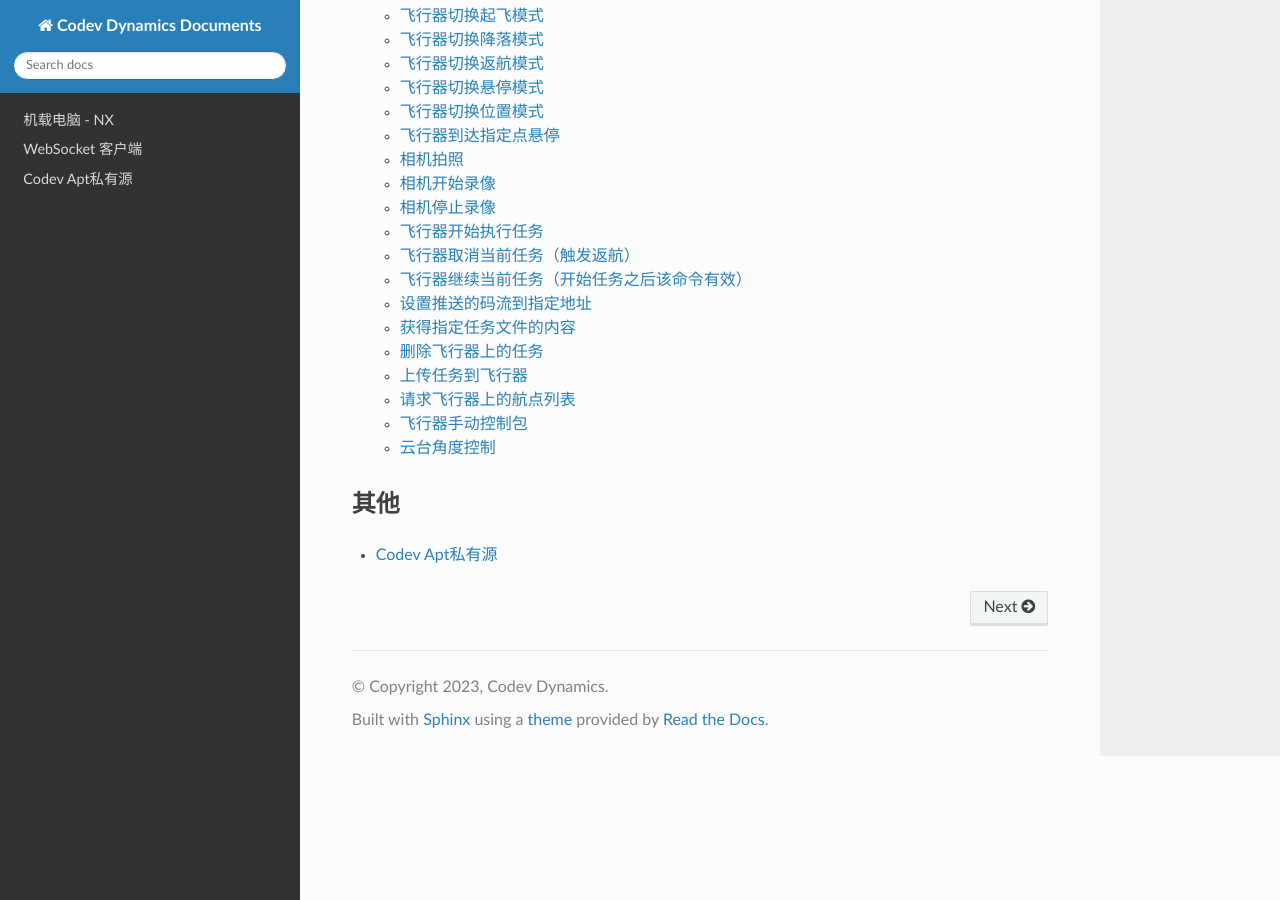
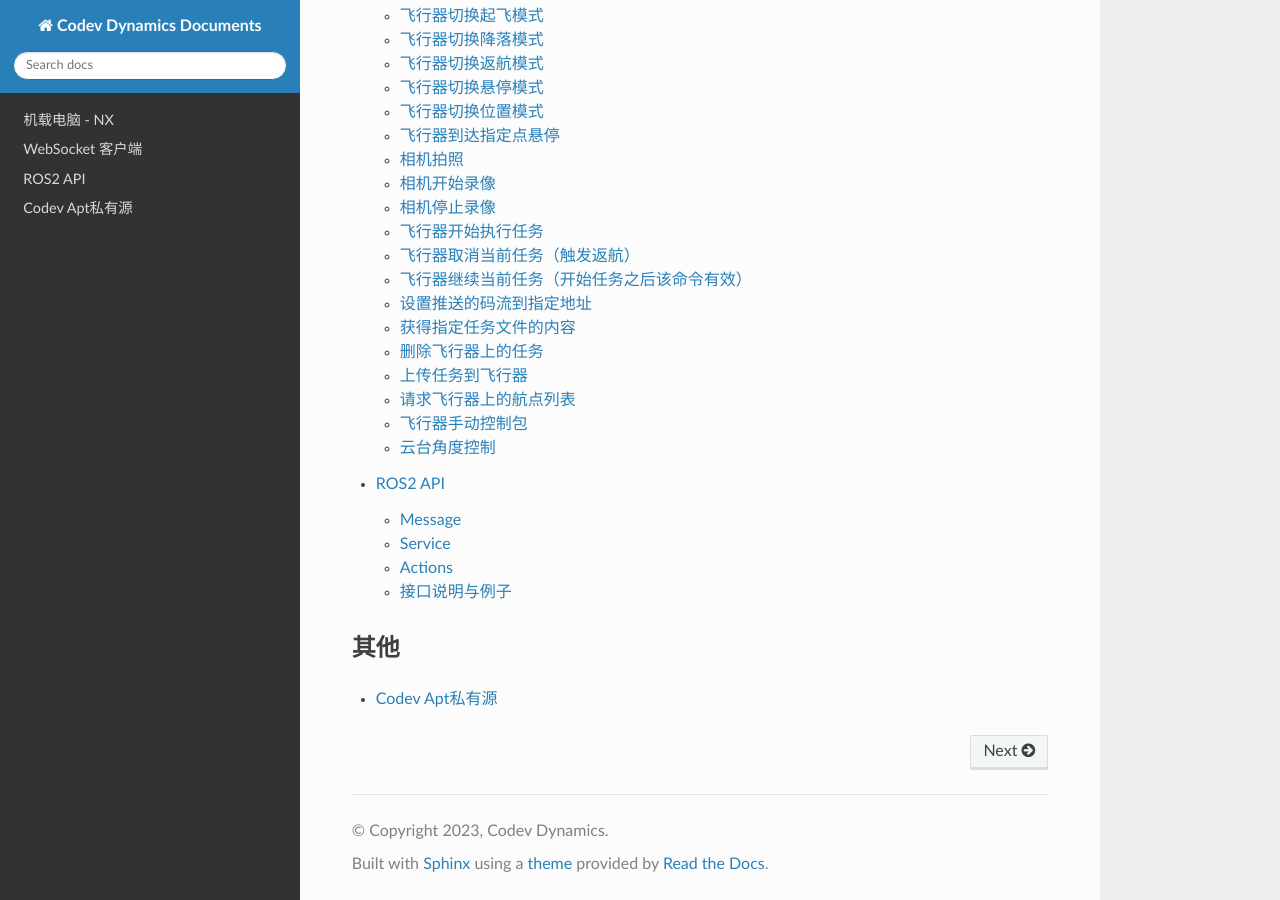
Before and after one commit to CodevDynamics/Docs, a Sphinx documentation site: the page built from source/index.rst, in a window 1280 px wide and 900 px high, scrolled down 572 px. Built offline with Sphinx 7.4.7 and the Read the Docs theme 2.0.0, drawn with Linux system fonts in a browser that asks for light colours; part of the change alters nothing that is shown.

```diff
--- a/source/conf.py
+++ b/source/conf.py
@@ -17,13 +17,13 @@ release = '1.0.1'
 # https://www.sphinx-doc.org/en/master/usage/configuration.html#general-configuration
 
 extensions = [
-    'sphinxcontrib.plantuml'
+    'sphinxcontrib.plantuml',
+    'sphinxcontrib.ros'
 ]
 
 templates_path = ['_templates']
 exclude_patterns = []
-
-
+ros_base_path = [ './interface/CodevRos']
 
 # -- Options for HTML output -------------------------------------------------
 # https://www.sphinx-doc.org/en/master/usage/configuration.html#options-for-html-output
--- a/source/index.rst
+++ b/source/index.rst
@@ -4,7 +4,7 @@
    contain the root `toctree` directive.
 
 Welcome to Codev Dynamics's documentation!
-=====================================
+============================================
 
 AQUILA I
 -----------------------
@@ -17,6 +17,7 @@ AQUILA I
    :maxdepth: 2
 
    interface/websocket.rst
+   interface/rosapi.rst
 
 其他
 -----------------------
--- /dev/null
+++ b/source/interface/rosapi.rst
@@ -0,0 +1,95 @@
+ROS2 API
+=====================================
+    运行在机载设备上的 ROS2 节点，可用于控制飞机、机库、相机以及一些其他工具。
+
+Message
+-----------------------
+
+* :ros:msg:`codev_msgs/AirportStatus`
+* :ros:msg:`codev_msgs/AutopilotTelemetry`
+* :ros:msg:`codev_msgs/CameraTelemetry`
+* :ros:msg:`codev_msgs/ComputerStatus`
+* :ros:msg:`codev_msgs/MissionProgress`
+* :ros:msg:`codev_msgs/MissionStatus`
+
+.. ros:automessage:: codev_msgs/AirportStatus
+   :raw: tail
+   :field-comment: right1
+
+.. ros:automessage:: codev_msgs/AutopilotTelemetry
+   :raw: tail
+   :field-comment: right1
+
+.. ros:automessage:: codev_msgs/CameraTelemetry
+   :raw: tail
+   :field-comment: right1
+
+.. ros:automessage:: codev_msgs/ComputerStatus
+   :raw: tail
+   :field-comment: right1
+
+.. ros:automessage:: codev_msgs/MissionProgress
+   :raw: tail
+   :field-comment: right1
+
+.. ros:automessage:: codev_msgs/MissionStatus
+   :raw: tail
+   :field-comment: right1
+
+
+Service
+-----------------------
+
+* :ros:srv:`codev_msgs/AirportAtomic`
+* :ros:srv:`codev_msgs/AutopilotAtomic`
+* :ros:srv:`codev_msgs/CurrentPlan`
+* :ros:srv:`codev_msgs/MissionPaths`
+
+.. ros:autoservice:: codev_msgs/AirportAtomic
+   :raw: tail
+   :field-comment: right1
+
+.. ros:autoservice:: codev_msgs/AutopilotAtomic
+   :raw: tail
+   :field-comment: right1
+
+.. ros:autoservice:: codev_msgs/CurrentPlan
+   :raw: tail
+   :field-comment: right1
+
+.. ros:autoservice:: codev_msgs/MissionPaths
+   :raw: tail
+   :field-comment: right1
+
+Actions
+-----------------------
+
+* :ros:action:`codev_msgs/AirportAtomic`
+* :ros:action:`codev_msgs/AirportCombinations`
+* :ros:action:`codev_msgs/MissionAction`
+* :ros:action:`codev_msgs/MissionDownload`
+* :ros:action:`codev_msgs/MissionUpload`
+
+.. ros:autoaction:: codev_msgs/AirportAtomic
+   :raw: tail
+   :field-comment: right1
+
+.. ros:autoaction:: codev_msgs/AirportCombinations
+   :raw: tail
+   :field-comment: right1
+
+.. ros:autoaction:: codev_msgs/MissionAction
+   :raw: tail
+   :field-comment: right1
+
+.. ros:autoaction:: codev_msgs/MissionDownload
+   :raw: tail
+   :field-comment: right1
+
+.. ros:autoaction:: codev_msgs/MissionUpload
+   :raw: tail
+   :field-comment: right1
+
+接口说明与例子
+-----------------------
+    编写中...
```
Also changed, not shown: .gitmodules, 1 other file.
